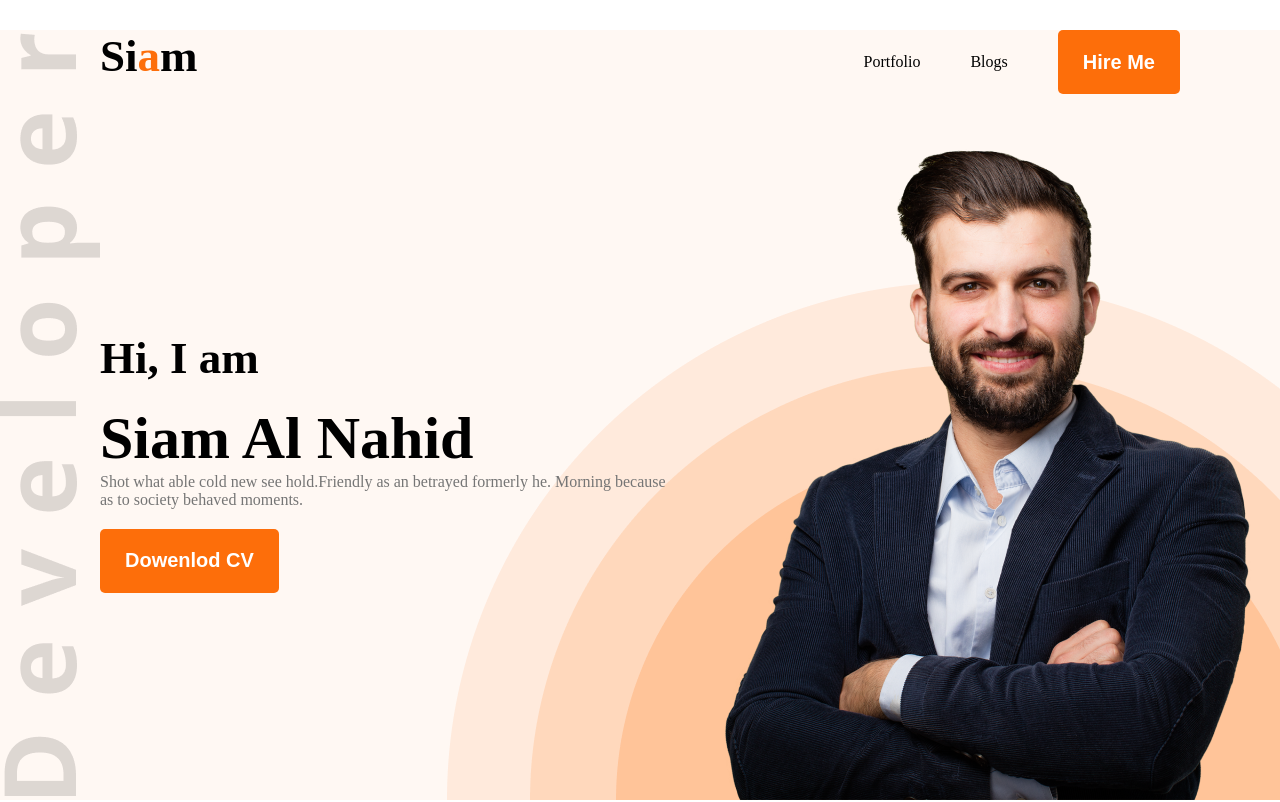
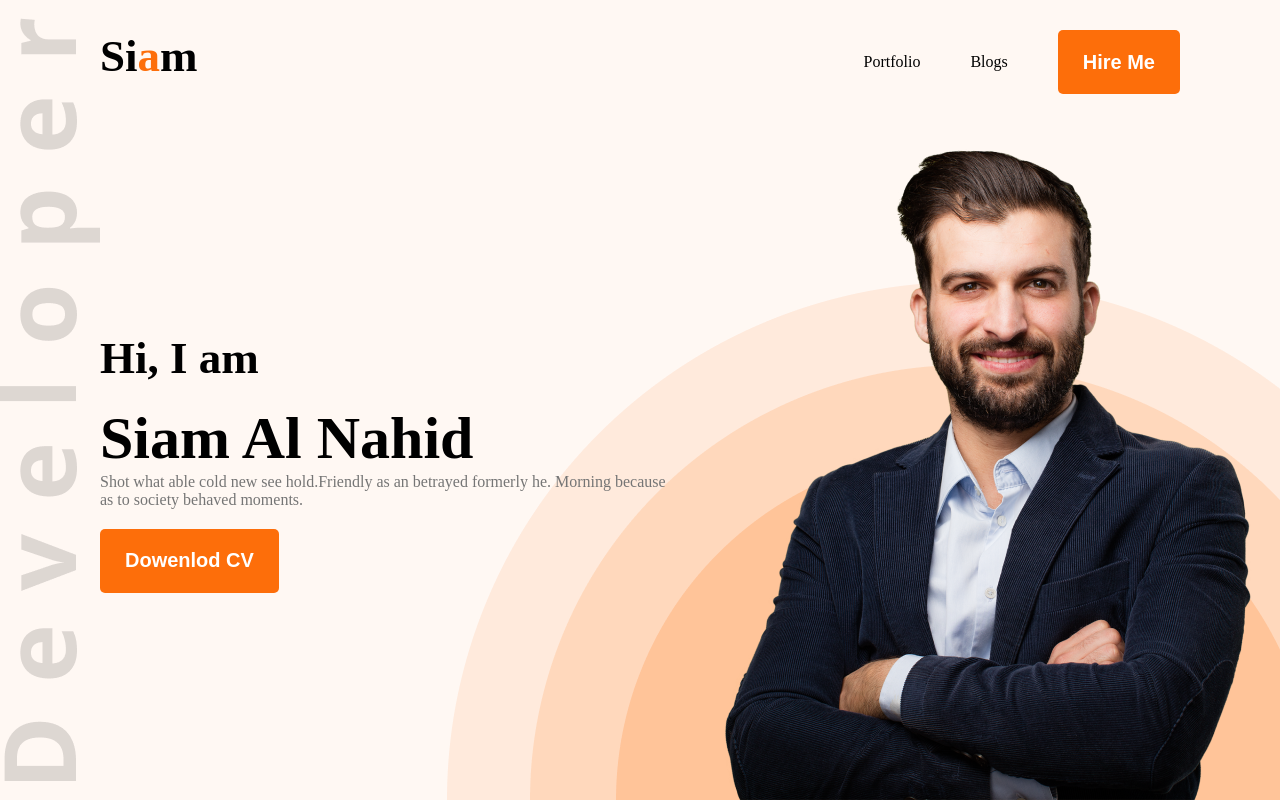
Before and after one commit to Siamalnahid/developer-portfolio, a plain HTML site: page index.html in a window 1280 px wide. Shown: the top 802 px of the page. Drawn offline with Linux system fonts and the light colour scheme.

Commit message:
fixed nav padding

```diff
--- a/styles/portfolio.css
+++ b/styles/portfolio.css
@@ -15,7 +15,7 @@
 nav {
     display: flex;
     justify-content: space-between;
-    margin: 30px 100px;
+    padding: 30px 100px;
 
 }
 
```
